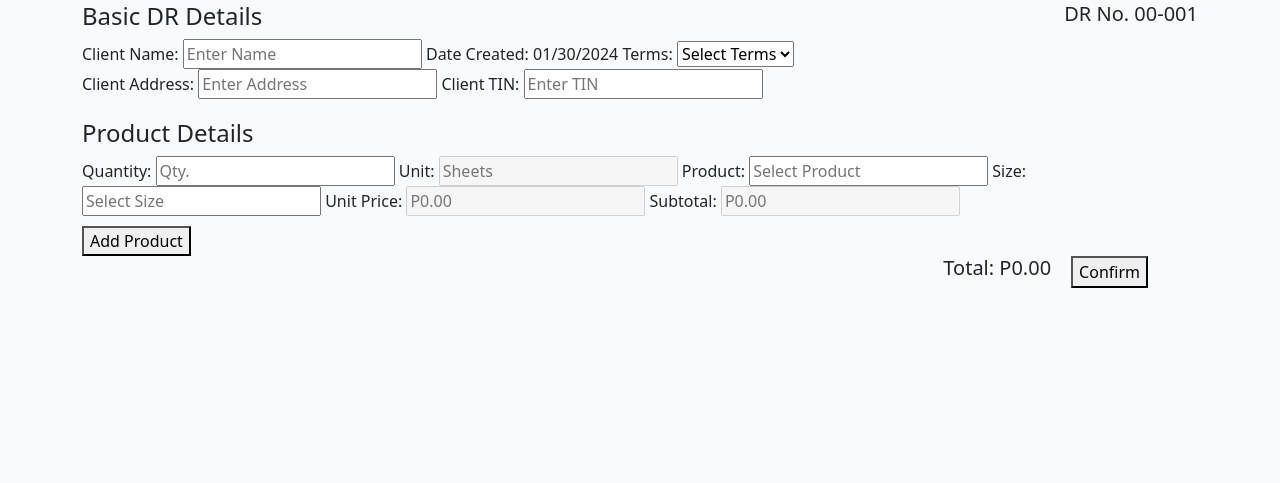
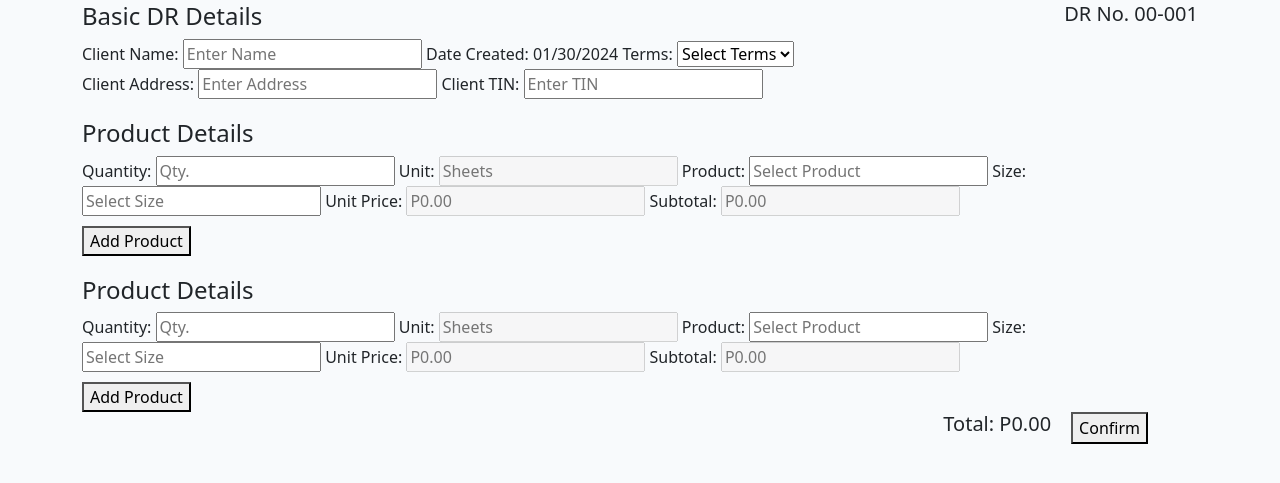
Before and after one commit to pruevangelista/SagafeInc, a Django app: page /add_dr in a window 1280 px wide. Shown: the part 94-577 px from the top of the page. Run offline with Django 4.2, Linux system fonts and the light colour scheme; data that the repository does not hold is empty; some libraries are stand-ins or nearby versions.

Commit message:
testing subtotal

```diff
--- a/g_uno_demo/g_uno_app/models.py
+++ b/g_uno_demo/g_uno_app/models.py
@@ -53,6 +53,7 @@ class QuantityOrdered(models.Model):
     dr = models.ForeignKey("DeliveryReceipt", on_delete=models.CASCADE)
     product = models.ForeignKey(Product, on_delete=models.CASCADE)
     quantity = models.IntegerField()
+    subtotal = models.FloatField(default=0)
 
     def getDr(self):
         return self.dr
--- a/g_uno_demo/g_uno_app/templates/g_uno_app/add_dr.html
+++ b/g_uno_demo/g_uno_app/templates/g_uno_app/add_dr.html
@@ -74,15 +74,41 @@
                 <h4>Product Details</h4>
             </div>
             <label for="quantity">Quantity:</label>
-            <input type="number" placeholder="Qty." name="inp_quantity">
+            <input type="number" placeholder="Qty." name="inp_quantity[]">
             <!-- REMOVE INPUT: Unit should be automatic based on the product selected -->
             <!-- <label for="unit">Unit: {{ e.getUnit }} </label> -->
             <label for="unit">Unit: </label disabled>
             <input type="text" placeholder="Sheets" disabled>
             <label for="product">Product:</label>
-            <input type="text" placeholder="Select Product" name = "inp_product">
+            <input type="text" placeholder="Select Product" name = "inp_product[]">
             <label for="size">Size:</label>
-            <input type="text" placeholder="Select Size" name = "inp_size">
+            <input type="text" placeholder="Select Size" name = "inp_size[]">
+            <!-- REMOVE INPUT: Should be automatically calculated based on the database considering the product and its size -->
+            <!-- <label for="unit_price">Unit Price: {{ e.getUnitPrice }}</label> -->
+            <label for="unit_price">Unit Price:</label>
+            <input type="text" placeholder="P0.00" disabled>
+            <!-- REMOVE INPUT: Should be automatically calculated based on the product of unit price and quantity -->
+            <label for="subtotal">Subtotal:</label>
+            <input type="text" placeholder="P0.00" disabled>
+            <br>
+            <!-- ADD PRODUCT BUTTON: When clicked, append a new product details form / row of another product client will buy. -->
+            <button class="add_product_btn">Add Product</button>
+        </div>
+
+        <div class="product_details">
+            <div class="header2">
+                <h4>Product Details</h4>
+            </div>
+            <label for="quantity">Quantity:</label>
+            <input type="number" placeholder="Qty." name="inp_quantity[]">
+            <!-- REMOVE INPUT: Unit should be automatic based on the product selected -->
+            <!-- <label for="unit">Unit: {{ e.getUnit }} </label> -->
+            <label for="unit">Unit: </label disabled>
+            <input type="text" placeholder="Sheets" disabled>
+            <label for="product">Product:</label>
+            <input type="text" placeholder="Select Product" name = "inp_product[]">
+            <label for="size">Size:</label>
+            <input type="text" placeholder="Select Size" name = "inp_size[]">
             <!-- REMOVE INPUT: Should be automatically calculated based on the database considering the product and its size -->
             <!-- <label for="unit_price">Unit Price: {{ e.getUnitPrice }}</label> -->
             <label for="unit_price">Unit Price:</label>
--- a/g_uno_demo/g_uno_app/views.py
+++ b/g_uno_demo/g_uno_app/views.py
@@ -4,6 +4,7 @@ from django.shortcuts import render
 
 from django.shortcuts import render, redirect, get_object_or_404
 from .models import *
+from decimal import Decimal
 
 # Create your views here.
 
@@ -49,33 +50,43 @@ def add_dr(request):
 def new_dr(request):
     if(request.method == "POST"):
         inp_terms = request.POST.get("terms")
-        inp_quantity = request.POST.get("inp_quantity")
-        inp_product = request.POST.get("inp_product")
-        inp_size = request.POST.get("inp_size")
 
+        # Products
+        inp_quantity = request.POST.getlist("inp_quantity")
+        inp_product = request.POST.getlist("inp_product")
+        inp_size = request.POST.getlist("inp_size")
+
+        # Instances
         dr_instance = DeliveryReceipt.objects.create(dr_terms=inp_terms)
         dr_instance.dr_due_date = dr_instance.dr_date + timedelta(days=int(inp_terms))
 
-        chosen_product = Product.objects.get(product_name__iexact = inp_product, size__iexact = inp_size)
-        order_quantity_instance = QuantityOrdered.objects.create(dr = dr_instance, product = chosen_product, quantity = inp_quantity)
+        gen_subtotal = []
+        for product_index in range(len(inp_quantity)):
+            chosen_product = Product.objects.get(product_name__iexact = inp_product[product_index], size__iexact = inp_size[product_index])
+            gen_subtotal.append(chosen_product.getUnitPrice() * Decimal(inp_quantity[product_index]))
 
-        dr_instance.product_id.add(chosen_product)
+            print(gen_subtotal[product_index])
+            print(chosen_product.getProductName())
+        # chosen_product = Product.objects.get(product_name__iexact = inp_product, size__iexact = inp_size)
+        # order_quantity_instance = QuantityOrdered.objects.create(dr = dr_instance, product = chosen_product, quantity = inp_quantity)
 
-        dr_instance.dr_amt_wo_vat = float(order_quantity_instance.getQuantity()) * float(chosen_product.getUnitPrice())
-        dr_instance.dr_amt_vat = dr_instance.dr_amt_wo_vat * 1.12
-        dr_instance.save()
+        # dr_instance.product_id.add(chosen_product)
+
+        # dr_instance.dr_amt_wo_vat = float(order_quantity_instance.getQuantity()) * float(chosen_product.getUnitPrice())
+        # dr_instance.dr_amt_vat = dr_instance.dr_amt_wo_vat * 1.12
+        # dr_instance.save()
 
         # Computation
 
 
         context = {
-            'a':chosen_product,
-            'b': order_quantity_instance,
+            # 'a':chosen_product,
+            # 'b': order_quantity_instance,
             'c': dr_instance,
         }
 
 
-        print('test')
+        print("test")
         return render(request, 'g_uno_app/new_dr.html', context) #implement pk
     else:
         print("AAAAAA")
```
Also changed, not shown: g_uno_demo/g_uno_app/migrations/0002_quantityordered_subtotal.py (added).
